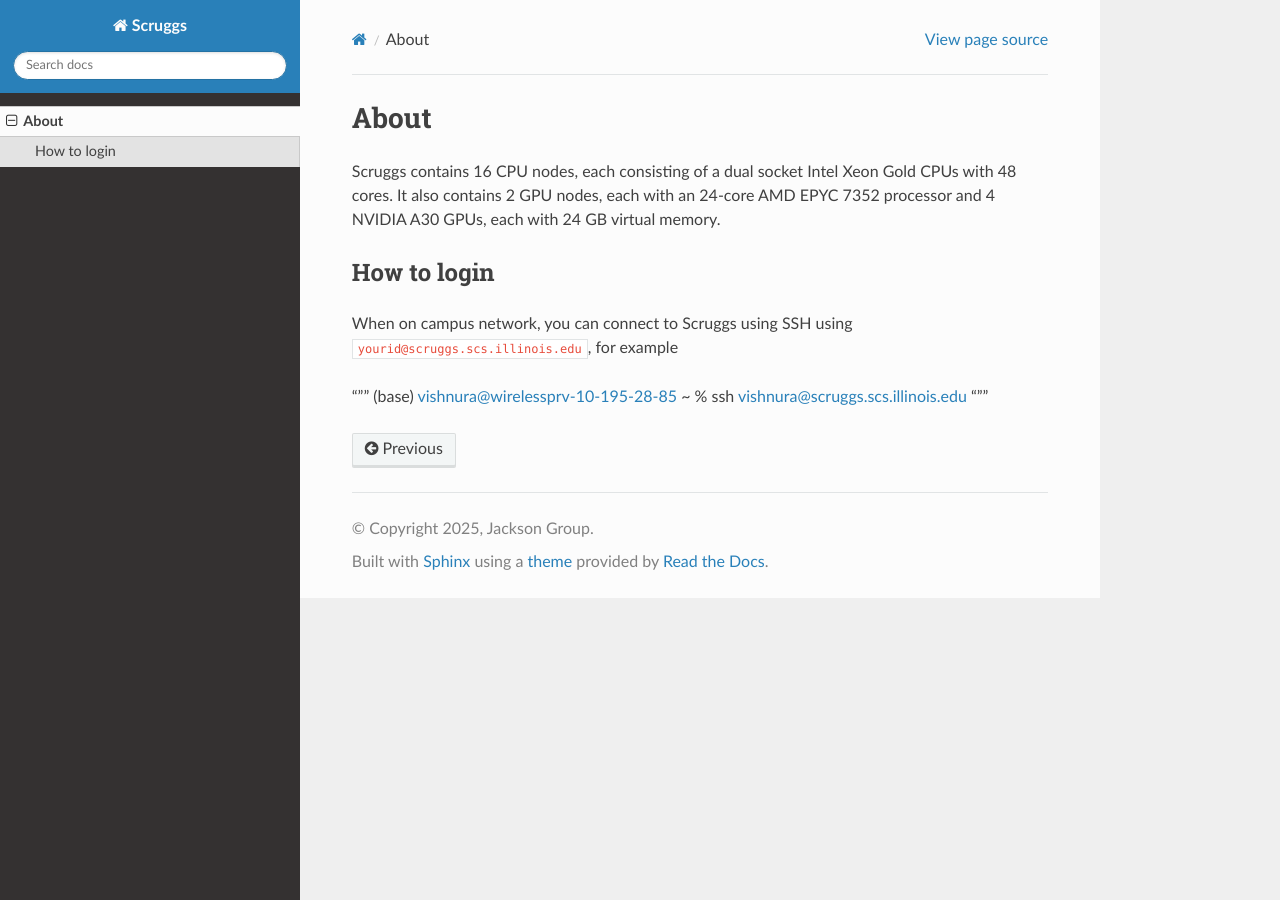
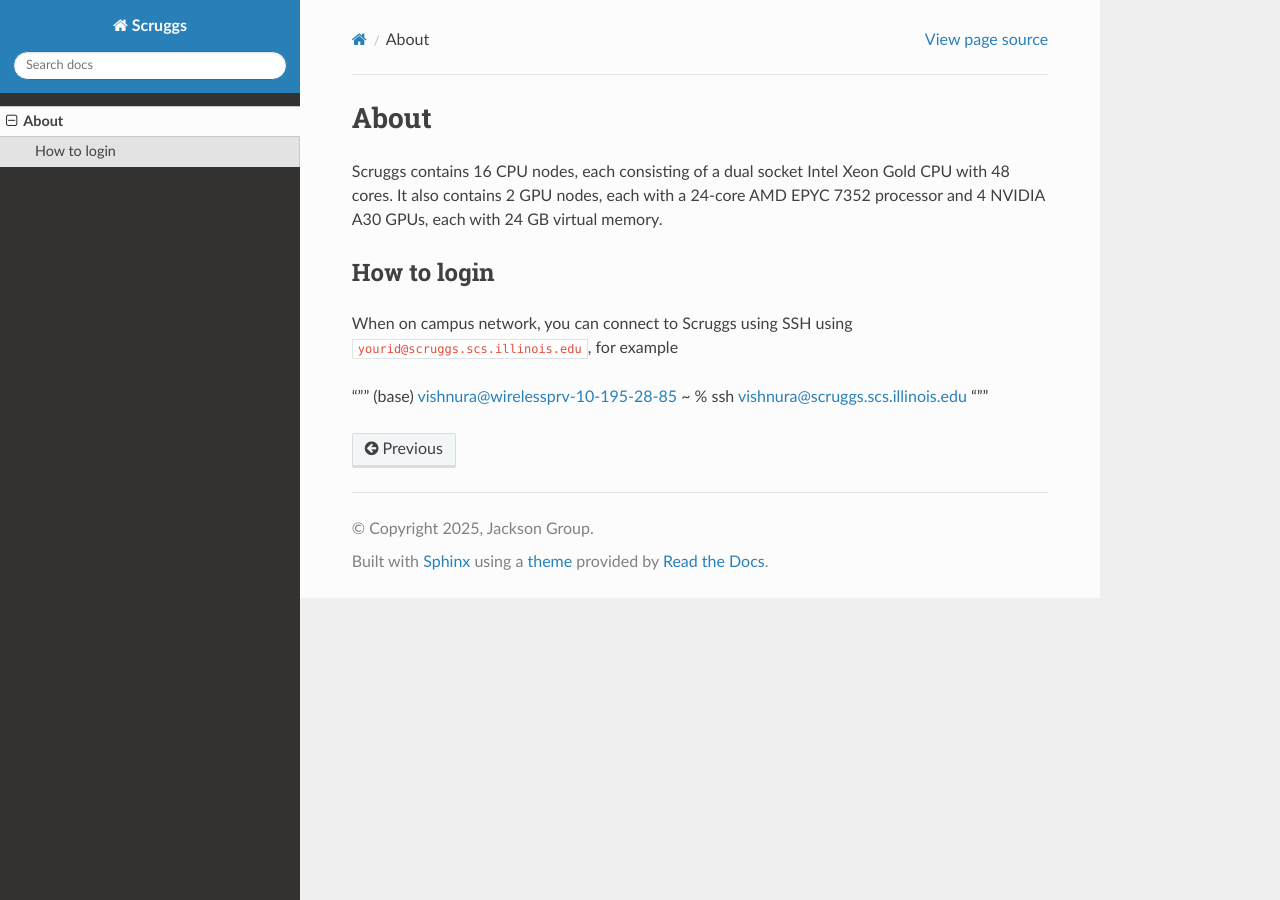
Before and after one commit to vishnu2709/Scruggs, a Sphinx documentation site: the page built from docs/source/about.rst, in a window 1280 px wide. Built offline with Sphinx 7.4.7 and the Read the Docs theme 3.1.0, drawn with Linux system fonts in a browser that asks for light colours; pages that are not in the unit, such as notebooks, are missing from menus.

Commit message:
Update about.rst

```diff
--- a/docs/source/about.rst
+++ b/docs/source/about.rst
@@ -1,7 +1,7 @@
 About
 =====
 
-Scruggs contains 16 CPU nodes, each consisting of a dual socket Intel Xeon Gold CPUs with 48 cores. It also contains 2 GPU nodes, each with an 24-core AMD EPYC 7352 processor and 4 NVIDIA A30 GPUs, each with 24 GB virtual memory.
+Scruggs contains 16 CPU nodes, each consisting of a dual socket Intel Xeon Gold CPU with 48 cores. It also contains 2 GPU nodes, each with a 24-core AMD EPYC 7352 processor and 4 NVIDIA A30 GPUs, each with 24 GB virtual memory.
 
 How to login
 ----------------
```
